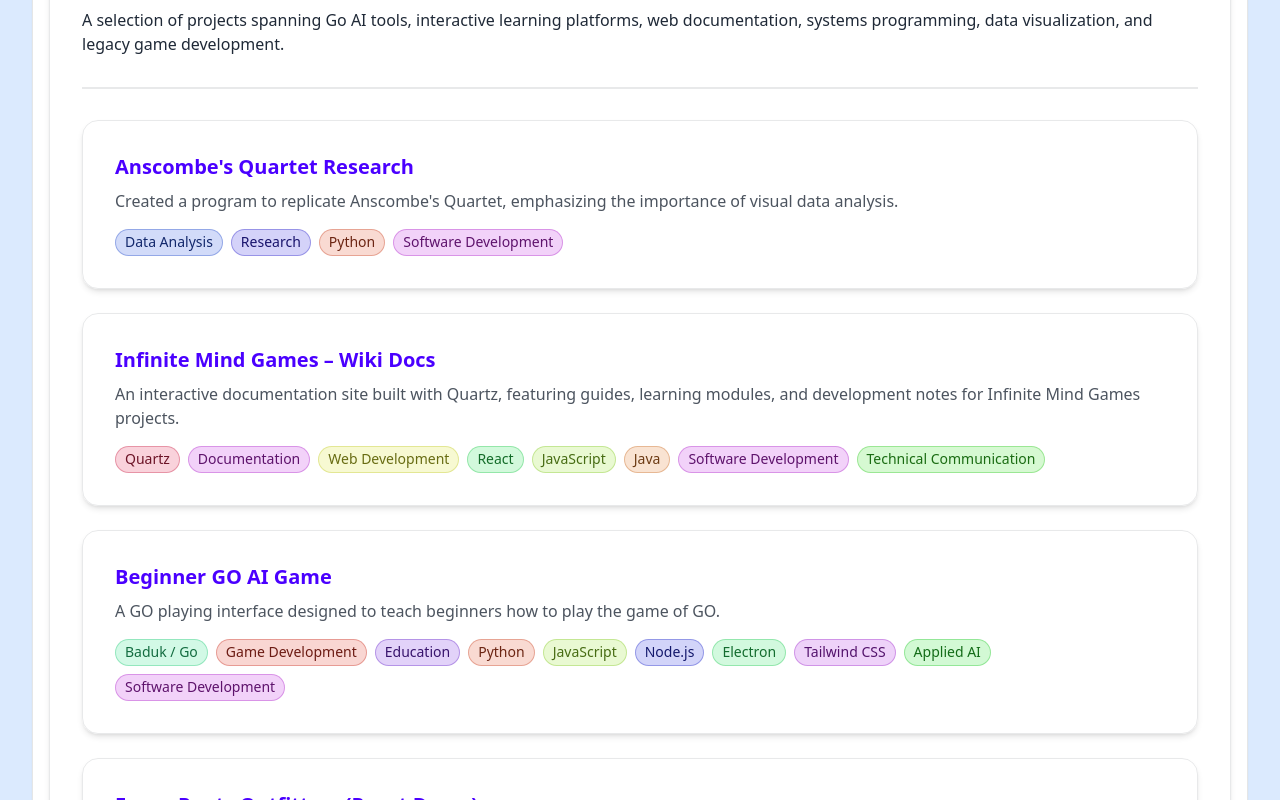
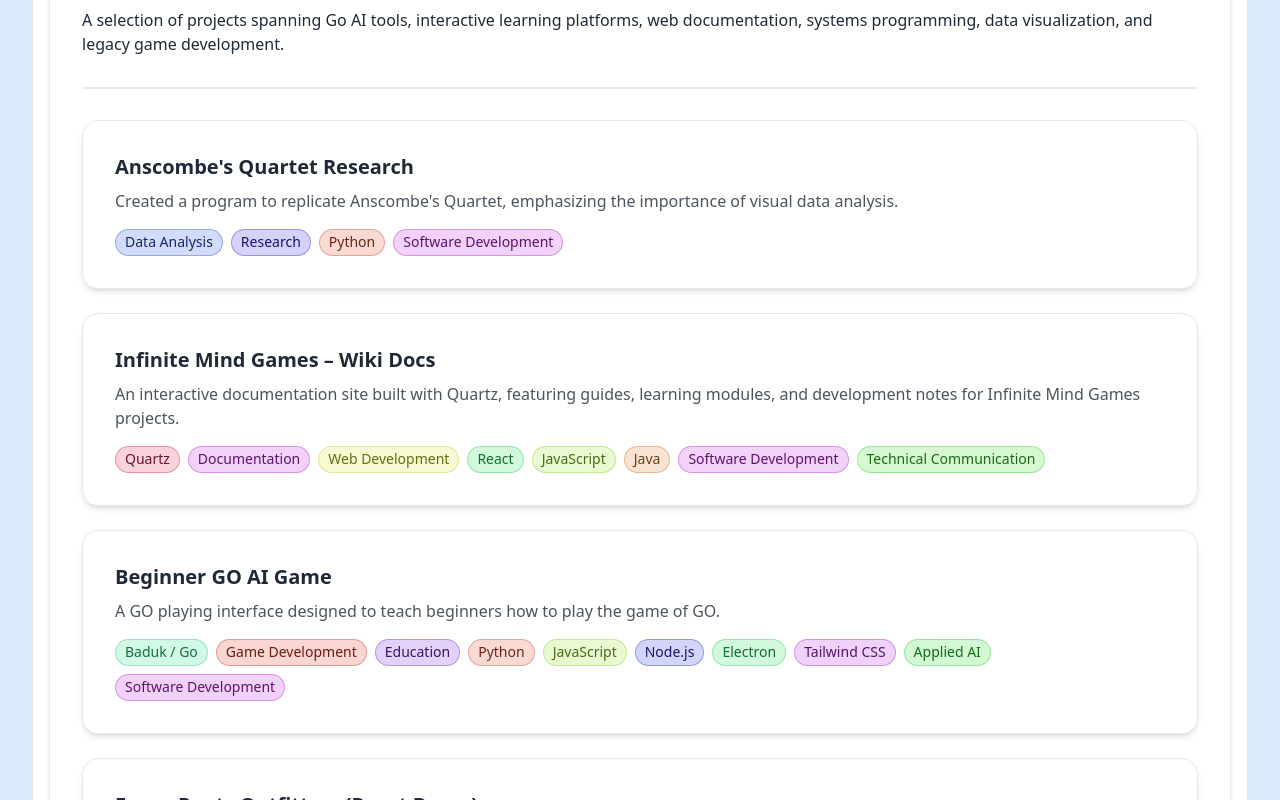
Before and after one commit to axyl-casc/axyl-casc.github.io, a React (Vite) app: page / in a window 1280 px wide. Shown: the part 2280-3080 px from the top of the page. Built offline with nearby package versions, Linux system fonts and the light colour scheme.

Commit message:
Make project cards fully clickable and theme-colored

```diff
--- a/src/components/CardGrid.tsx
+++ b/src/components/CardGrid.tsx
@@ -15,15 +15,14 @@
     <div className={grid ? 'grid grid-cols-1 sm:grid-cols-2 md:grid-cols-3 lg:grid-cols-4 gap-6' : 'space-y-6'}>
       {items.map((item) => (
         <div key={item.href} className={`card content-card transition-all duration-200 ${cardClassName}`.trim()}>
-          <div className="card-body">
-            <h3 className="card-title text-primary">
-              <a href={item.href} className="hover:opacity-80 transition-opacity">
-                {item.title}
-              </a>
+          <div className="card-body relative">
+            <a href={item.href} className="card-link-overlay" aria-label={`Open ${item.title}`} />
+            <h3 className="card-title text-base-content">
+              {item.title}
             </h3>
             <p className="text-base-content/80">{item.description}</p>
             {item.tags && item.tags.length > 0 && (
-              <div className="card-actions pt-2">
+              <div className="card-actions pt-2 relative z-10">
                 {item.tags.map((tag) => (
                   <a
                     key={tag}
--- a/src/styles/index.css
+++ b/src/styles/index.css
@@ -90,16 +90,20 @@
   }
 
   .content-card {
-    @apply border border-base-content/10 shadow-md rounded-2xl;
+    @apply border border-base-content/10 shadow-md rounded-2xl text-base-content;
     background-color: hsl(var(--b1) / 0.78);
     backdrop-filter: blur(6px);
   }
 
-  a.content-card:hover {
+  .content-card:hover {
     @apply shadow-xl;
     border-color: hsl(var(--p) / 0.35);
     outline: none;
     box-shadow: var(--tw-shadow);
+  }
+
+  .card-link-overlay {
+    @apply absolute inset-0 rounded-2xl;
   }
 
   .section-title {
```
